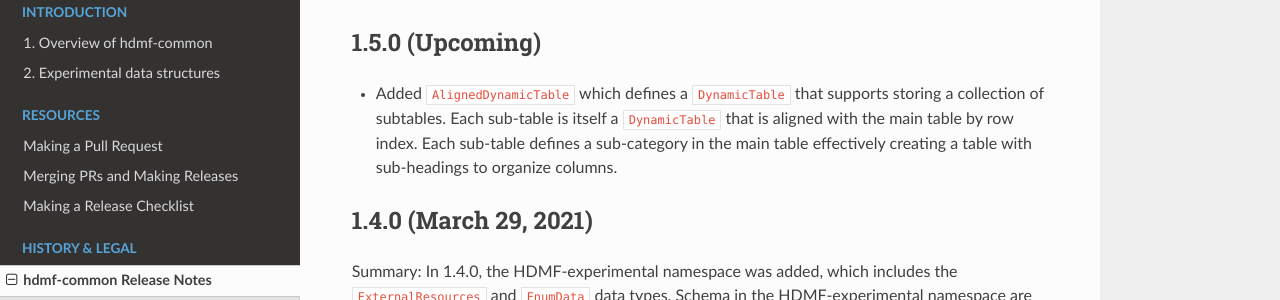
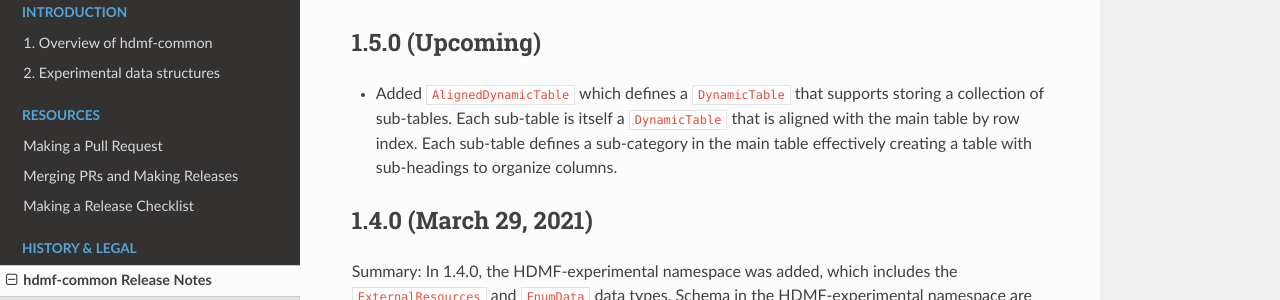
Before and after one commit to hdmf-dev/hdmf-common-schema, a Sphinx documentation site: the page built from docs/source/format_release_notes.rst, in a window 1280 px wide and 900 px high. Shown: the part 134-434 px from the top of the window. Built offline with Sphinx 7.4.7 and the Read the Docs theme 2.0.0, drawn with Linux system fonts in a browser that asks for light colours.

Commit message:
Minor text updates

```diff
--- a/docs/source/format_release_notes.rst
+++ b/docs/source/format_release_notes.rst
@@ -3,7 +3,7 @@
 
 1.5.0 (Upcoming)
 -------------------------
-- Added ``AlignedDynamicTable`` which defines a ``DynamicTable`` that supports storing a collection of subtables.
+- Added ``AlignedDynamicTable`` which defines a ``DynamicTable`` that supports storing a collection of sub-tables.
   Each sub-table is itself a ``DynamicTable`` that is aligned with the main table by row index. Each sub-table
   defines a sub-category in the main table effectively creating a table with sub-headings to organize columns.
 
```
Also changed, not shown: 1 other file.
